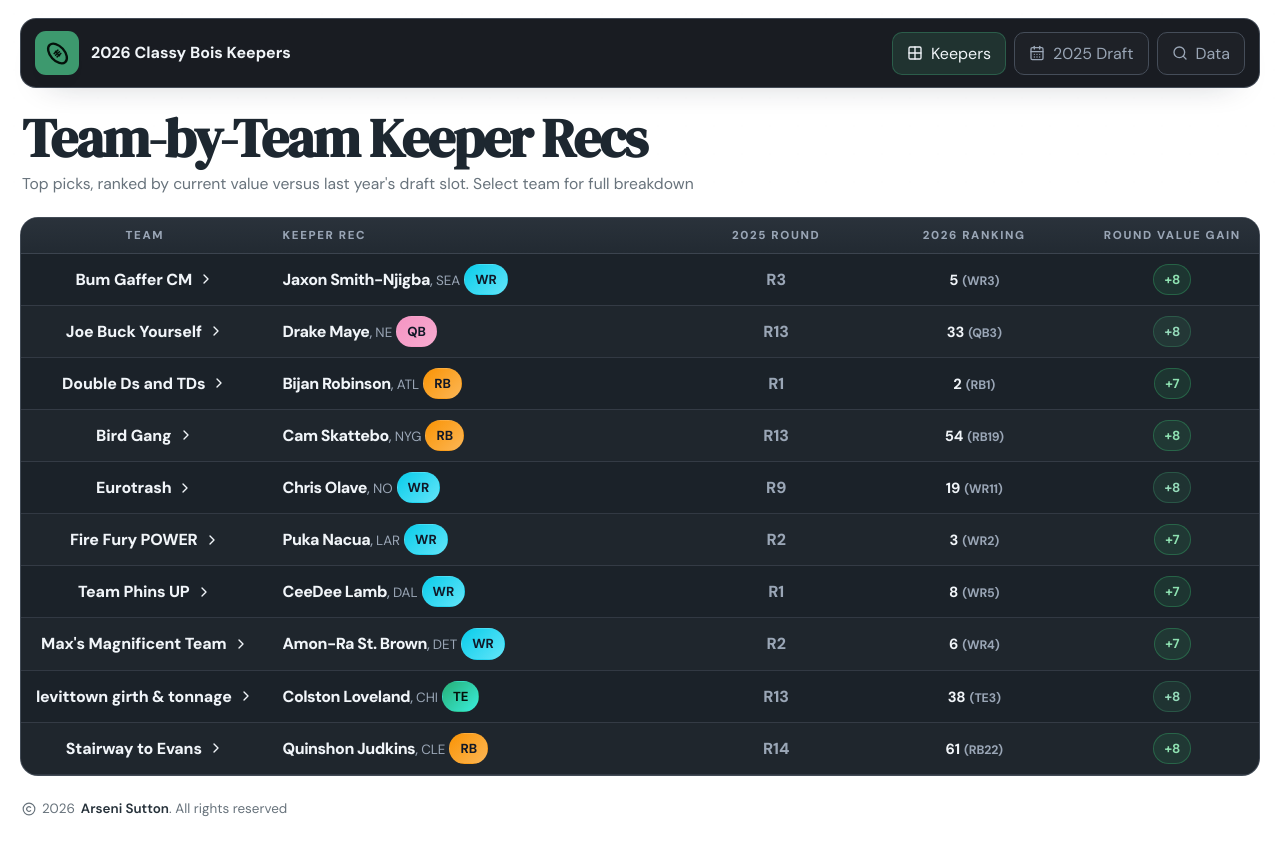
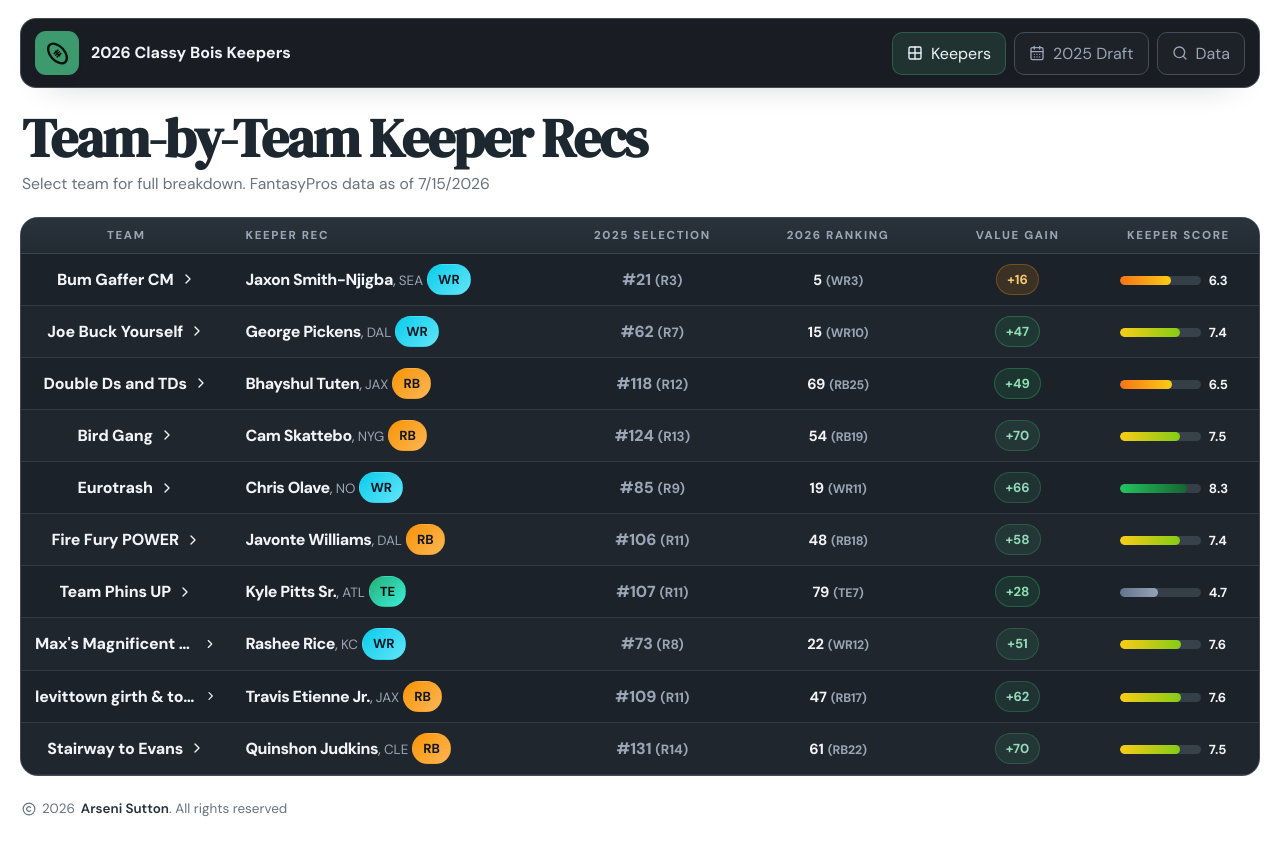
Before and after one commit to asuttt/FFL-Keepers, a React (Vite) app: page / in a window 1280 px wide. Built offline with nearby package versions, Linux system fonts and the light colour scheme.

Commit message:
Rec Algo, Keeper Score, & Crossfade Page Animation

```diff
--- a/src/App.tsx
+++ b/src/App.tsx
@@ -68,12 +68,8 @@ type DraftDataState = {
 type KeeperEvaluation = DraftPick & {
   ranking: RankingEntry | null;
   sourceRank: number | null;
-  sourceTier: number | null;
+  valueGain: number | null;
   keeperScore: number;
-  keeperCost: number;
-  keeperValue: number | null;
-  keeperCostValue: number;
-  sourceValue: number | null;
   why: string;
 };
 
@@ -326,8 +322,8 @@ function normalizeSourceRows(rankings: RankingEntry[], pointsPprByPlayer: Map<st
   }));
 }
 
-function formatPreviewValue(value: number | null, digits = 1) {
-  if (value === null || Number.isNaN(value)) {
+function formatPreviewValue(value: number | null | undefined, digits = 1) {
+  if (value === null || value === undefined || Number.isNaN(value)) {
     return '-';
   }
 
@@ -426,85 +422,44 @@ function evaluatePick(pick: DraftPick, ranking: RankingEntry | null, rankingSour
       ...pick,
       ranking: null,
       sourceRank: null,
-      sourceTier: null,
+      valueGain: null,
       keeperScore: 1,
-      keeperValue: null,
-      keeperCostValue: draftValueScore(pick.round),
-      keeperCost: pick.round,
-      sourceValue: null,
       why: `Not found in the 2026 ${rankingSource} rankings, so not recommended as a keeper`,
     };
   }
 
   const sourceRank = Number(ranking.source_rank);
-  const sourceTier = Math.ceil(sourceRank / 10);
-  const sourceValue = rankValueScore(sourceRank);
-  const keeperCostValue = draftValueScore(pick.round);
-  const positionValue = scarcityValue(ranking.pos, ranking.pos_rank);
-  const positionRank = parsePositionRank(ranking.pos_rank) ?? 999;
-  let keeperScore = sourceValue * 0.45 + keeperCostValue * 0.35 + positionValue * 0.2;
-
-  if (sourceRank <= 10) {
-    keeperScore += 1.1;
-  } else if (sourceRank <= 20) {
-    keeperScore += 0.6;
-  }
-
-  if (ranking.pos === 'QB' && positionRank > 5) {
-    keeperScore = Math.min(keeperScore, 3.5);
-  }
-  if (ranking.pos === 'TE' && positionRank > 5) {
-    keeperScore = Math.min(keeperScore, 5.8);
-  }
-  if (ranking.pos === 'K' || ranking.pos === 'D/ST') {
-    keeperScore = Math.min(keeperScore, 2.5);
-  }
-
-  keeperScore = clampScore(keeperScore);
+  const valueGain = pick.pick - sourceRank;
   return {
     ...pick,
     ranking,
     sourceRank,
-    sourceTier,
-    keeperScore,
-    keeperCost: pick.round,
-    keeperValue: sourceValue,
-    keeperCostValue,
-    sourceValue,
-    why: `Round ${pick.round} cost versus #${sourceRank} overall rank`,
+    valueGain,
+    keeperScore: keeperStrength(valueGain, sourceRank, ranking.pos, ranking.pos_rank, pick.round),
+    why: `Pick #${pick.pick} (Round ${pick.round}) versus #${sourceRank} overall rank`,
   };
 }
 
-function clampScore(value: number) {
-  return Math.min(10, Math.max(1, Math.round(value * 10) / 10));
+function keeperStrength(valueGain: number, overallRank: number, pos: Position, posRank: string, round: number) {
+  if (valueGain <= 0) return 1;
+
+  const gainScore = 4 + valueGain / 20;
+  const rankAdjustment = overallRank <= 10 ? 1.5 : overallRank <= 25 ? 1 : overallRank <= 50 ? 0.5 : overallRank <= 100 ? 0 : -0.75;
+  let score = gainScore + rankAdjustment;
+
+  if (pos === 'TE') {
+    score -= overallRank <= 25 ? 0.5 : 1.25;
+    if (round >= 10) score += 0.5;
+    if (overallRank > 25) score = Math.min(score, 6);
+  } else if (pos === 'QB') {
+    score -= overallRank <= 10 ? 1 : 3;
+    if (overallRank > 25) score = Math.min(score, 4.5);
+  } else if (pos === 'K' || pos === 'D/ST') {
+    score -= 4;
   }
 
-function rankValueScore(sourceRank: number) {
-  return 10 - ((sourceRank - 1) / 159) * 9;
-}
-
-function draftValueScore(round: number) {
-  return ((round - 1) / 14) * 9 + 1;
-}
-
-function scarcityValue(pos: Position, posRank: string) {
-  const positionRank = parsePositionRank(posRank) ?? 999;
-  switch (pos) {
-    case 'RB':
-      return positionRank <= 12 ? 9.6 : positionRank <= 24 ? 9.1 : 8.4;
-    case 'WR':
-      return positionRank <= 12 ? 9.0 : positionRank <= 24 ? 8.4 : 7.7;
-    case 'TE':
-      return positionRank <= 5 ? 9.4 : positionRank <= 10 ? 8.1 : 6.6;
-    case 'QB':
-      return positionRank <= 5 ? 8.6 : 4.0;
-    case 'K':
-      return 2.1;
-    case 'D/ST':
-      return 2.0;
-    default:
-      return 6.0;
-  }
+  if (valueGain < 10) score = Math.min(score, 4.9);
+  return Math.min(10, Math.max(1, Math.round(score * 10) / 10));
 }
 
 function positionTone(pos: Position) {
@@ -648,12 +603,32 @@ function PositionPill({ pos, compact = false }: { pos: Position; compact?: boole
   return <span className={cn('pill', `pill--${positionTone(pos)}`, compact && 'pill--compact')}>{pos}</span>;
 }
 
-function ScorePill({ score }: { score: number | null }) {
+function keeperScoreTone(score: number) {
+  if (score >= 8) return 'green';
+  if (score >= 7) return 'lime';
+  if (score >= 6) return 'amber';
+  return 'low';
+}
+
+function KeeperScoreBar({ score, compact = false }: { score: number | null; compact?: boolean }) {
+  if (score === null) return <span className="keeper-score-bar keeper-score-bar--blank">NR</span>;
+
   return (
-    <span className={cn('pill', `pill--${scoreToneFromValue(score)}`)}>
-      {score === null ? 'NR' : `${score > 0 ? '+' : ''}${Math.trunc(score)}`}
+    <div className={cn('keeper-score-bar', compact && 'keeper-score-bar--compact')}>
+      <span className="keeper-score-bar__track">
+        <span
+          className={cn('keeper-score-bar__fill', `keeper-score-bar__fill--${keeperScoreTone(score)}`)}
+          style={{ width: `${score * 10}%` }}
+        />
       </span>
+      <strong>{score.toFixed(1)}</strong>
+    </div>
   );
+}
+
+function ValueGainPill({ value }: { value: number | null }) {
+  const tone = value === null ? 'pass' : value >= 50 ? 'elite' : value >= 25 ? 'strong' : value > 0 ? 'viable' : 'pass';
+  return <span className={cn('pill', `pill--${tone}`)}>{value === null ? 'NR' : `${value > 0 ? '+' : ''}${value}`}</span>;
 }
 
 function ValuePill({ value }: { value: number | null }) {
@@ -901,7 +876,7 @@ function evaluateTeam(team: string, picks: DraftPick[], rankings: Map<string, Ra
   return picks
     .filter((pick) => pick.team === team)
     .map((pick) => evaluatePick(pick, rankings.get(normalizePlayerName(pick.player)) ?? null, rankingSource))
-    .sort((a, b) => b.keeperScore - a.keeperScore || (a.sourceRank ?? 9999) - (b.sourceRank ?? 9999));
+    .sort((a, b) => b.keeperScore - a.keeperScore || (b.valueGain ?? -9999) - (a.valueGain ?? -9999) || (a.sourceRank ?? 9999) - (b.sourceRank ?? 9999));
 }
 
 function bestKeeperForTeam(team: string, picks: DraftPick[], rankings: Map<string, RankingEntry>, rankingSource: string) {
@@ -927,9 +902,10 @@ function DashboardTable({
           <tr>
             <th>Team</th>
             <th>Keeper rec</th>
-            <th>2025 round</th>
+            <th>2025 selection</th>
             <th>2026 ranking</th>
-            <th>Round value gain</th>
+            <th>Value gain</th>
+            <th>Keeper score</th>
           </tr>
         </thead>
         <tbody>
@@ -943,12 +919,15 @@ function DashboardTable({
                   </Link>
                 </td>
                 <td className="keeper-table__rec">{<RecommendationCell rec={rec} sourceRow={sourceRowLookup.get(normalizePlayerName(rec.player)) ?? null} />}</td>
-                <td className="keeper-table__round">R{rec.round}</td>
+                <td className="keeper-table__round">#{rec.pick} <span>(R{rec.round})</span></td>
                 <td className="keeper-table__value">
                   <RankValueCell sourceRank={rec.sourceRank} posRank={rec.ranking?.pos_rank ?? null} />
                 </td>
                 <td className="keeper-table__score">
-                  <ScorePill score={rec.keeperScore} />
+                  <ValueGainPill value={rec.valueGain} />
+                </td>
+                <td className="keeper-table__score">
+                  <KeeperScoreBar score={rec.keeperScore} compact />
                 </td>
               </tr>
             );
@@ -1005,6 +984,7 @@ function DashboardPage() {
 
   const rankingMap = rankingLookup(rankings);
   const sourceLabel = rankingSource ?? 'current rankings';
+  const snapshotDate = formatSnapshotDate(sourceRows?.[0]?.source_date);
   const recs = data.teams
     .map((team) => bestKeeperForTeam(team.name, data.picks, rankingMap, sourceLabel))
     .filter(Boolean) as KeeperEvaluation[];
@@ -1013,7 +993,7 @@ function DashboardPage() {
     <div className="page-stack">
       <SectionIntro
         title="Team-by-Team Keeper Recs"
-        description={`Top picks, ranked by current value versus last year's draft slot. Select team for full breakdown`}
+        description={`Select team for full breakdown. FantasyPros data as of ${snapshotDate}`}
       />
       <DashboardTable rows={recs} sourceRows={sourceRows} />
     </div>
@@ -1076,16 +1056,10 @@ function TeamPage() {
         </div>
         <div className="meter-card">
           <div className="meter-card__head">
-            <div className="meter-card__label">Round value gain</div>
-            <ScorePill score={recommendation?.keeperScore ?? null} />
+          <div className="meter-card__label">Keeper score</div>
+            <KeeperScoreBar score={recommendation?.keeperScore ?? null} />
           </div>
-          <div className="meter">
-            <span
-              className={cn('meter__fill', recommendation && `meter__fill--${scoreTone(recommendation.keeperScore)}`)}
-              style={{ width: meterWidth(recommendation?.keeperScore ?? null) }}
-            />
-          </div>
-          <small>Weighted from {sourceLabel} rank, keeper cost, and positional scarcity</small>
+          <small>Adjusted for overall tier and positional replacement value</small>
         </div>
       </section>
 
@@ -1094,7 +1068,7 @@ function TeamPage() {
           <div>
             <div className="team-card__eyebrow">Keeper Rankings</div>
           </div>
-          <span className="status-chip status-chip--soft">Sorted by round value gain</span>
+          <span className="status-chip status-chip--soft">Sorted by keeper score</span>
         </div>
 
         <div className="table-shell">
@@ -1102,9 +1076,10 @@ function TeamPage() {
             <thead>
               <tr>
                 <th>Player</th>
-                <th>Rnd</th>
+                <th>2025 Selection</th>
                 <th>2026 Ranking</th>
-                <th>Round value gain</th>
+                <th>Value gain</th>
+                <th>Keeper score</th>
               </tr>
             </thead>
             <tbody>
@@ -1118,12 +1093,15 @@ function TeamPage() {
                         compact
                       />
                     </td>
-                    <td className="keeper-table__round">R{rec.round}</td>
+                    <td className="keeper-table__round">#{rec.pick} <span>(R{rec.round})</span></td>
                     <td className="keeper-table__value">
                       <RankValueCell sourceRank={rec.sourceRank} posRank={rec.ranking?.pos_rank ?? null} />
                     </td>
                     <td className="keeper-table__score">
-                      <ScorePill score={rec.keeperScore} />
+                      <ValueGainPill value={rec.valueGain} />
+                    </td>
+                    <td className="keeper-table__score">
+                      <KeeperScoreBar score={rec.keeperScore} compact />
                     </td>
                   </tr>
                 );
@@ -1155,6 +1133,58 @@ function ErrorPanel({ message }: { message: string }) {
 
 function DraftBoardPage() {
   const { data, rankings, rankingSource, loading, error } = useDraftData();
+  const boardShellRef = useRef<HTMLDivElement>(null);
+  const boardHeaderAnchorRef = useRef<HTMLDivElement>(null);
+  const boardHeaderRef = useRef<HTMLDivElement>(null);
+  const boardHeaderPinnedRef = useRef(false);
+
+  useEffect(() => {
+    const updateBoardHeader = () => {
+      const shell = boardShellRef.current;
+      const anchor = boardHeaderAnchorRef.current;
+      const header = boardHeaderRef.current;
+      const nav = document.querySelector<HTMLElement>('.topbar');
+      if (!shell || !anchor || !header || !nav) return;
+
+      const desktop = window.matchMedia('(min-width: 980px)').matches;
+      const shellRect = shell.getBoundingClientRect();
+      const anchorRect = anchor.getBoundingClientRect();
+      const navRect = nav.getBoundingClientRect();
+      const headerHeight = header.offsetHeight;
+      const shouldPin = desktop && anchorRect.top <= navRect.bottom + 8 && shellRect.bottom > navRect.bottom + headerHeight;
+
+      if (shouldPin) {
+        header.style.position = 'fixed';
+        header.style.top = `${navRect.bottom + 8}px`;
+        header.style.left = `${shellRect.left}px`;
+        header.style.width = `${shell.clientWidth}px`;
+        header.style.transform = `translateX(${-shell.scrollLeft}px)`;
+        anchor.style.height = `${headerHeight + 14}px`;
+      } else {
+        header.style.position = 'relative';
+        header.style.top = '';
+        header.style.left = '';
+        header.style.width = '';
+        header.style.transform = '';
+        anchor.style.height = '';
+      }
+
+      if (boardHeaderPinnedRef.current !== shouldPin) {
+        boardHeaderPinnedRef.current = shouldPin;
+      }
+    };
+
+    updateBoardHeader();
+    window.addEventListener('scroll', updateBoardHeader, { passive: true });
+    window.addEventListener('resize', updateBoardHeader);
+    const shell = boardShellRef.current;
+    shell?.addEventListener('scroll', updateBoardHeader, { passive: true });
+    return () => {
+      window.removeEventListener('scroll', updateBoardHeader);
+      window.removeEventListener('resize', updateBoardHeader);
+      shell?.removeEventListener('scroll', updateBoardHeader);
+    };
+  }, []);
 
   if (loading) {
     return <LoadingPanel title="Loading draft board..." />;
@@ -1181,7 +1211,7 @@ function DraftBoardPage() {
     <div className="page-stack">
       <SectionIntro
         title="2025 Draft Board"
-        description="Last season's draft, used as the keeper cost baseline"
+        description="Used as the baseline cost for each keeper recommendation"
       />
 
       <section className="panel board-panel">
@@ -1190,15 +1220,20 @@ function DraftBoardPage() {
           <span className="status-chip status-chip--soft">PPR; Snake format</span>
         </div>
 
-        <div className="board-shell">
+        <div className="board-shell" ref={boardShellRef}>
           <div className="board-grid" role="table" aria-label="Draft board snake view">
-            <div className="board-header" role="row">
+            <div
+              className="board-header-anchor"
+              ref={boardHeaderAnchorRef}
+            >
+              <div className="board-header" ref={boardHeaderRef} role="row">
                 {draftOrderTeams.map((pick, index) => (
                   <div className="board-header__team" key={pick.pick} role="columnheader">
                     <span className="board-header__slot">{index + 1}</span>
                     <strong>{pick.team}</strong>
                   </div>
                 ))}
+              </div>
             </div>
             {snakeRows.map((roundPicks, index) => (
               <div className="board-row" role="row" key={index}>
@@ -1324,6 +1359,7 @@ function AppRoutes() {
 
   return (
     <AppShell>
+      <div className="route-transition" key={location.pathname}>
         <Routes>
           <Route path="/" element={<DashboardPage />} />
           <Route path="/teams/:teamId" element={<TeamPage />} />
@@ -1331,6 +1367,7 @@ function AppRoutes() {
           <Route path="/source-data" element={<SourceDataPage />} />
           <Route path="*" element={<Navigate to="/" replace />} />
         </Routes>
+      </div>
     </AppShell>
   );
 }
--- a/src/index.css
+++ b/src/index.css
@@ -188,6 +188,28 @@ a {
   gap: 16px;
 }
 
+.route-transition {
+  animation: route-crossfade 320ms ease both;
+}
+
+@keyframes route-crossfade {
+  from {
+    opacity: 0;
+    transform: translateY(4px);
+  }
+  to {
+    opacity: 1;
+    transform: translateY(0);
+  }
+}
+
+@media (prefers-reduced-motion: reduce) {
+  .route-transition {
+    animation: none;
+  }
+
+}
+
 .page-shell,
 .site-footer {
   color: #26313a;
@@ -770,7 +792,7 @@ a {
 }
 
 .table-panel {
-  padding: 14px;
+  padding: 16px;
 }
 
 .table-panel--drilldown .table-shell {
@@ -830,6 +852,65 @@ a {
   text-align: center;
 }
 
+.keeper-score-bar {
+  display: inline-flex;
+  align-items: center;
+  gap: 8px;
+  width: min(132px, 100%);
+  min-width: 86px;
+  text-align: left;
+}
+
+.keeper-score-bar--compact {
+  width: min(118px, 100%);
+}
+
+.keeper-score-bar--blank {
+  justify-content: center;
+  min-width: 0;
+  color: hsl(var(--muted-foreground));
+  font-size: 0.8rem;
+  font-weight: 800;
+}
+
+.keeper-score-bar__track {
+  display: block;
+  flex: 1;
+  overflow: hidden;
+  height: 9px;
+  border-radius: 999px;
+  background: rgba(148, 163, 184, 0.22);
+}
+
+.keeper-score-bar__fill {
+  display: block;
+  height: 100%;
+  border-radius: inherit;
+}
+
+.keeper-score-bar__fill--low {
+  background: linear-gradient(90deg, #64748b, #94a3b8);
+}
+
+.keeper-score-bar__fill--amber {
+  background: linear-gradient(90deg, #f97316, #facc15);
+}
+
+.keeper-score-bar__fill--lime {
+  background: linear-gradient(90deg, #facc15, #84cc16);
+}
+
+.keeper-score-bar__fill--green {
+  background: linear-gradient(90deg, #22c55e, #166534);
+}
+
+.keeper-score-bar strong {
+  min-width: 2.2em;
+  color: hsl(var(--foreground));
+  font-size: 0.82rem;
+  font-variant-numeric: tabular-nums;
+}
+
 .keeper-table__team-link {
   display: inline-flex;
   align-items: center;
@@ -905,6 +986,12 @@ a {
 
 .keeper-table__round {
   color: hsl(var(--muted-foreground));
+}
+
+.keeper-table__round span {
+  color: hsl(var(--muted-foreground));
+  font-size: 0.84em;
+  font-weight: 700;
 }
 
 .keeper-table__score {
@@ -1195,13 +1282,13 @@ a {
 
 .keeper-table--league th:nth-child(1),
 .keeper-table--league td:nth-child(1) {
-  width: 20%;
+  width: 17%;
   text-align: center;
 }
 
 .keeper-table--league th:nth-child(2),
 .keeper-table--league td:nth-child(2) {
-  width: 34%;
+  width: 27%;
 }
 
 .keeper-table--league th:nth-child(3),
@@ -1212,13 +1299,19 @@ a {
 
 .keeper-table--league th:nth-child(4),
 .keeper-table--league td:nth-child(4) {
-  width: 18%;
+  width: 16%;
   text-align: center;
 }
 
 .keeper-table--league th:nth-child(5),
 .keeper-table--league td:nth-child(5) {
-  width: 14%;
+  width: 13%;
+  text-align: center;
+}
+
+.keeper-table--league th:nth-child(6),
+.keeper-table--league td:nth-child(6) {
+  width: 13%;
   text-align: center;
 }
 
@@ -1241,7 +1334,13 @@ a {
 
 .keeper-table--drilldown th:nth-child(4),
 .keeper-table--drilldown td:nth-child(4) {
-  width: 16%;
+  width: 14%;
+  text-align: center;
+}
+
+.keeper-table--drilldown th:nth-child(5),
+.keeper-table--drilldown td:nth-child(5) {
+  width: 14%;
   text-align: center;
 }
 
@@ -1432,6 +1531,7 @@ a {
 .board-shell {
   position: relative;
   overflow-x: auto;
+  padding-top: 12px;
   padding-bottom: 0;
 }
 
@@ -1444,13 +1544,18 @@ a {
 }
 
 .board-header {
-  position: sticky;
-  top: 12px;
+  position: relative;
   z-index: 3;
   display: grid;
   grid-template-columns: repeat(10, minmax(0, 1fr));
   gap: 0;
-  margin-bottom: 20px;
+}
+
+.board-header-anchor {
+  position: relative;
+  grid-column: 1 / -1;
+  min-width: 1120px;
+  padding-bottom: 14px;
 }
 
 .board-header__team {
@@ -1642,26 +1747,32 @@ a {
 
   .board-card--qb:hover {
     border-color: rgba(244, 114, 182, 0.72);
+    background: rgba(244, 114, 182, 0.16);
   }
 
   .board-card--rb:hover {
     border-color: rgba(251, 146, 60, 0.72);
+    background: rgba(251, 146, 60, 0.16);
   }
 
   .board-card--wr:hover {
     border-color: rgba(34, 211, 238, 0.72);
+    background: rgba(34, 211, 238, 0.16);
   }
 
   .board-card--te:hover {
     border-color: rgba(45, 212, 191, 0.72);
+    background: rgba(45, 212, 191, 0.16);
   }
 
   .board-card--k:hover {
     border-color: rgba(192, 132, 252, 0.72);
+    background: rgba(192, 132, 252, 0.16);
   }
 
   .board-card--dst:hover {
     border-color: rgba(250, 204, 21, 0.72);
+    background: rgba(250, 204, 21, 0.16);
   }
 }
 
@@ -1833,12 +1944,12 @@ a {
 
   .keeper-table--league th:nth-child(1),
   .keeper-table--league td:nth-child(1) {
-    width: 20%;
+    width: 17%;
   }
 
   .keeper-table--league th:nth-child(2),
   .keeper-table--league td:nth-child(2) {
-    width: 34%;
+    width: 27%;
   }
 
   .keeper-table--league th:nth-child(3),
@@ -1848,12 +1959,17 @@ a {
 
   .keeper-table--league th:nth-child(4),
   .keeper-table--league td:nth-child(4) {
-    width: 18%;
+    width: 16%;
   }
 
   .keeper-table--league th:nth-child(5),
   .keeper-table--league td:nth-child(5) {
-    width: 14%;
+    width: 13%;
+  }
+
+  .keeper-table--league th:nth-child(6),
+  .keeper-table--league td:nth-child(6) {
+    width: 13%;
   }
 }
 
```
Lines whose indentation alone changed are shown as unchanged.
